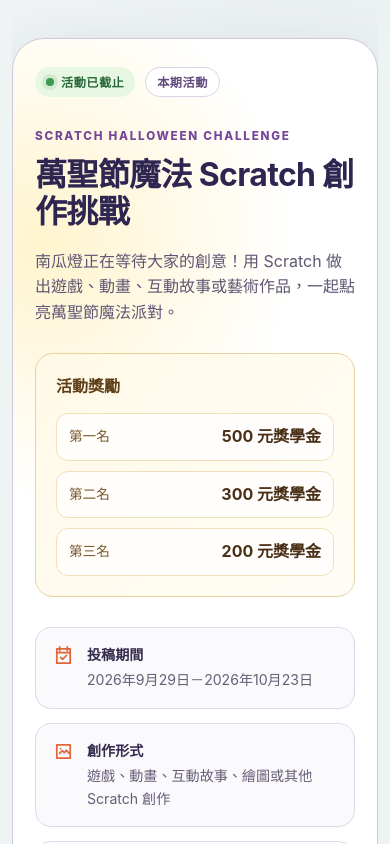
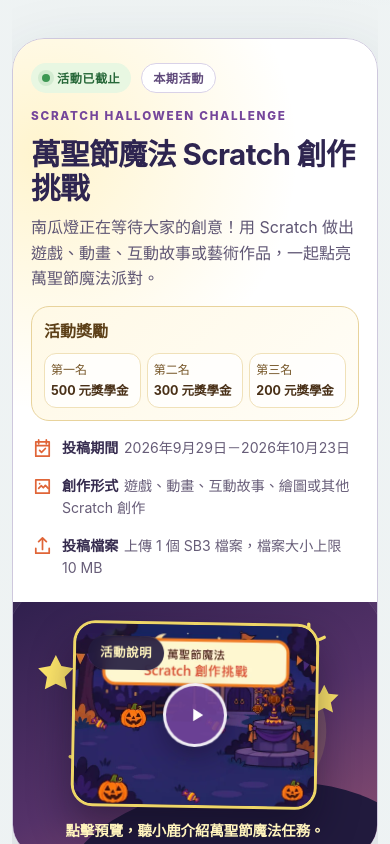
Before and after one commit to Wunia0219/scratch-gallery, a Vue app: page / in a window 390 px wide. Shown: the part 1180-2024 px from the top of the page. Built offline with nearby package versions, Linux system fonts and the light colour scheme; no server answers.

Commit message:
Enhance Halloween announcement board with new carousel navigation

```diff
--- a/src/components/AnnouncementBoard.vue
+++ b/src/components/AnnouncementBoard.vue
@@ -1,9 +1,11 @@
 <script setup>
-import { computed, defineAsyncComponent, ref, watch } from 'vue'
+import { computed, defineAsyncComponent, onMounted, ref, watch } from 'vue'
 import { formatActivityDate, getActivityPhase } from '../contentUpdates.js'
 import { useSiteState } from '../composables/useSiteState.js'
+import { catalogRequest } from '../composables/useGames.js'
 import { useLanguage } from '../i18n'
 import { useNow } from '../composables/useNow.js'
+import { halloweenShowcase } from '../lib/halloweenShowcase.js'
 import HalloweenAnnouncement from './HalloweenAnnouncement.vue'
 import previews from '../../public/standalone-games.json'
 
@@ -24,6 +26,46 @@ const activityPublished = computed(() => Boolean(activity.value?.isPublished))
 const halloweenPreview = computed(() => previews.find(preview => preview.id === activity.value?.previewId))
 watch([activityPublished, halloweenPreview], () => { previewOpen.value = false })
 
+const initialShowcase = state.value.halloweenShowcase
+const covers = ref(initialShowcase?.covers ?? [])
+const hasShowcase = computed(() => covers.value.length > 0)
+const showChallenge = computed(() => activityPublished.value || !hasShowcase.value)
+const hasTwoActivities = computed(() => activityPublished.value && hasShowcase.value)
+const currentSlide = ref(0)
+const viewport = ref(null)
+const navigation = ref(null)
+let teaserRequest = 0
+
+async function refreshShowcase() {
+  const request = ++teaserRequest
+  try {
+    const data = await catalogRequest(halloweenShowcase.api + '?view=teaser')
+    if (request === teaserRequest) covers.value = data.covers
+  } catch {
+    if (request === teaserRequest) covers.value = []
+  }
+}
+onMounted(() => { if (!initialShowcase) void refreshShowcase() })
+watch(() => state.value.catalogRevision, (revision, previous) => {
+  if (revision && previous && revision !== previous) void refreshShowcase()
+})
+watch(hasTwoActivities, hasTwo => { if (!hasTwo) currentSlide.value = 0 })
+
+function showSlide(index) {
+  if (!hasTwoActivities.value || index === currentSlide.value) return
+  const carousel = viewport.value
+  if (carousel) carousel.scrollTo({ left: index * carousel.clientWidth })
+}
+function updateSlide(event) {
+  if (!hasTwoActivities.value) return
+  const carousel = event.currentTarget
+  const index = carousel.scrollLeft >= carousel.clientWidth / 2 ? 1 : 0
+  if (index === currentSlide.value) return
+  if (carousel.contains(document.activeElement)) {
+    navigation.value?.querySelectorAll('button')[index ? 0 : 1]?.focus({ preventScroll: true })
+  }
+  currentSlide.value = index
+}
 </script>
 
 <template>
@@ -33,10 +75,25 @@ watch([activityPublished, halloweenPreview], () => { previewOpen.value = false }
         <p class="eyebrow">WHAT'S HAPPENING</p>
         <h2 id="announcements-title">{{ t('announcementsTitle') }}</h2>
       </div>
-      <p class="section-note">{{ t('announcementsIntro') }}</p>
+      <div class="announcement-heading-actions">
+        <p class="section-note">{{ t('announcementsIntro') }}</p>
+        <div v-if="hasTwoActivities" ref="navigation" class="announcement-navigation" role="group" :aria-label="t('announcementNavigation')"
+          @keydown.left.prevent="showSlide(0)" @keydown.right.prevent="showSlide(1)">
+          <button type="button" :aria-label="t('previousAnnouncement')" :aria-disabled="currentSlide === 0" aria-controls="announcement-slides" @click="showSlide(0)">
+            <svg aria-hidden="true" viewBox="0 0 24 24"><path d="m15 6-6 6 6 6" /></svg>
+          </button>
+          <span class="announcement-position" aria-hidden="true">{{ currentSlide + 1 }} / 2</span>
+          <span class="sr-only" aria-live="polite">{{ t('announcementPosition', { current: currentSlide + 1, title: currentSlide === 0 ? title : t('halloweenShowcaseTitle') }) }}</span>
+          <button type="button" :aria-label="t('nextAnnouncement')" :aria-disabled="currentSlide === 1" aria-controls="announcement-slides" @click="showSlide(1)">
+            <svg aria-hidden="true" viewBox="0 0 24 24"><path d="m9 6 6 6-6 6" /></svg>
+          </button>
+        </div>
+      </div>
     </div>
 
-    <article class="announcement-card announcement-card-halloween" :class="{ 'announcement-card-coming-soon': !activityPublished }">
+    <div id="announcement-slides" ref="viewport" class="announcement-carousel" @scroll.passive="updateSlide">
+    <article v-if="showChallenge" class="announcement-slide announcement-card announcement-card-halloween"
+      :class="{ 'announcement-card-coming-soon': !activityPublished }" :inert="currentSlide === 1">
       <template v-if="activityPublished">
       <div class="announcement-copy">
         <div class="announcement-meta">
@@ -123,8 +180,10 @@ watch([activityPublished, halloweenPreview], () => { previewOpen.value = false }
       </template>
     </article>
 
-    <VotingResults v-if="activityPublished" :key="activity.id" :activity-id="activity.id" />
-    <HalloweenAnnouncement />
+      <HalloweenAnnouncement v-if="hasShowcase" class="announcement-slide" :covers="covers" :inert="hasTwoActivities && currentSlide === 0" />
+    </div>
+
+    <VotingResults v-if="activityPublished" v-show="currentSlide === 0" :key="activity.id" :activity-id="activity.id" />
     <GamePlayerDialog v-if="activityPublished && halloweenPreview && previewOpen" :game="halloweenPreview" @close="previewOpen = false" />
   </section>
 </template>
--- a/src/i18n.js
+++ b/src/i18n.js
@@ -4,6 +4,7 @@ import { readStored, writeStored } from './lib/storage.js'
 const language = ref('zh-Hant')
 const messages = {
   'zh-Hant': {
+    announcementNavigation: '切換活動公告', previousAnnouncement: '上一則活動', nextAnnouncement: '下一則活動', announcementPosition: '第 {current} 則，共兩則。{title}',
     halloweenShowcaseTitle: '萬聖節 Scratch 作品展', halloweenShowcaseTeaser: '接南瓜、躲幽靈，看看兩個班級的同學把萬聖節變成了哪些玩法！',
     halloweenShowcaseVisit: '逛萬聖節作品展', halloweenShowcaseCover: '《{title}》的遊戲畫面', halloweenShowcaseIntro: '來自 Scratch-114 和 Scratch-115 的萬聖節創作。點一下封面，和同學一起闖進南瓜、幽靈和怪物的世界。',
     halloweenShowcaseSkip: '跳到主要內容', halloweenShowcaseRetry: '重新載入', halloweenShowcaseLoading: '正在載入作品…', halloweenShowcaseUnavailable: '作品暫時無法載入',
@@ -24,6 +25,7 @@ const messages = {
     footer: 'Scratch 創作成果展', languageLabel: '選擇語言', primaryNavigation: '主要導覽', navigationLabel: '網站導覽', browseMenu: '瀏覽選單', openMenu: '開啟導覽選單', closeMenu: '關閉導覽選單', homeLabel: 'Scratch 創作館首頁', newContent: '有新內容', menuHasUpdates: '導覽中有新內容', drawerTitle: '今天想探索什麼？', drawerText: '從學生作品、活動消息到教學創作，選一條路開始逛逛。', drawerFooter: '每一個作品，都是孩子把想法做出來的證明。', studentNavHint: '瀏覽學生 Scratch 創作', eventsNavHint: '查看活動與投稿消息', teacherNavHint: '探索老師示範作品', learningNavHint: '認識課程學習理念', activityReminderLabel: '活動時程提醒', activityReminderUpcoming: '萬聖節創作挑戰即將開始', activityReminderOpen: '萬聖節創作挑戰徵稿中', activityReminderClosing: '萬聖節創作挑戰即將截止', activityReminderDates: '{start} 開始徵稿 · {end} 截止', activityReminderDays: '剩 {count} 天', viewActivity: '查看活動', dismissActivityReminder: '關閉活動提醒', newWork: '新上架', playWork: '遊玩《{title}》', unavailableWork: '《{title}》尚未上架', play: '遊玩', ready: '可遊玩', preparing: '準備中', creator: '創作者：', playCount: '遊玩次數 {count}', closeGame: '關閉這個視窗即可結束遊戲。', nowPlaying: '正在遊玩', close: '關閉',
   },
   en: {
+    announcementNavigation: 'Browse event announcements', previousAnnouncement: 'Previous event', nextAnnouncement: 'Next event', announcementPosition: '{current} of 2. {title}',
     halloweenShowcaseTitle: 'Halloween Scratch Showcase', halloweenShowcaseTeaser: 'Catch pumpkins, dodge ghosts, and see how two Scratch classes turned Halloween into play.',
     halloweenShowcaseVisit: 'Explore the Halloween showcase', halloweenShowcaseCover: 'Gameplay from “{title}”', halloweenShowcaseIntro: 'Halloween creations by Scratch-114 and Scratch-115. Select a cover to enter a world of pumpkins, ghosts, and monsters.',
     halloweenShowcaseSkip: 'Skip to main content', halloweenShowcaseRetry: 'Reload', halloweenShowcaseLoading: 'Loading projects…', halloweenShowcaseUnavailable: 'Projects are temporarily unavailable',
--- a/styles.css
+++ b/styles.css
@@ -207,7 +207,41 @@ h3 { font-size: 1.15rem; letter-spacing: -.02em; }
 
 .announcement-board { padding-block: 96px; border-top: 1px solid color-mix(in srgb, var(--line) 72%, transparent); scroll-margin-top: 100px; }
 .announcement-heading { align-items: center; }
+.announcement-heading-actions { display: flex; flex-wrap: wrap; justify-content: flex-end; align-items: center; gap: 12px 24px; }
+.announcement-navigation { display: inline-flex; flex: none; align-items: center; gap: 8px; }
+.announcement-navigation button {
+  display: grid;
+  width: 44px;
+  height: 44px;
+  padding: 0;
+  place-items: center;
+  border: 1px solid var(--line);
+  border-radius: 14px;
+  background: var(--surface-raised);
+  color: var(--ink);
+  cursor: pointer;
+}
+.announcement-navigation button:not([aria-disabled="true"]):hover { background: var(--ink); color: white; }
+.announcement-navigation button[aria-disabled="true"] { color: var(--muted); opacity: .58; cursor: default; }
+.announcement-navigation svg { width: 21px; height: 21px; }
+.announcement-position { min-width: 46px; color: var(--muted); font-size: .85rem; font-weight: 750; text-align: center; font-variant-numeric: tabular-nums; }
+.announcement-carousel {
+  display: grid;
+  grid-auto-flow: column;
+  grid-auto-columns: 100%;
+  overflow-x: auto;
+  overflow-y: hidden;
+  border-radius: var(--radius-lg);
+  box-shadow: var(--shadow-lg);
+  scroll-behavior: smooth;
+  scroll-snap-type: x mandatory;
+  scrollbar-width: none;
+  overscroll-behavior-x: contain;
+}
+.announcement-carousel::-webkit-scrollbar { display: none; }
+.announcement-slide { min-width: 0; scroll-snap-align: start; scroll-snap-stop: always; }
 .announcement-card { position: relative; display: grid; grid-template-columns: 1.18fr .82fr; min-height: 500px; overflow: hidden; border: 1px solid #cec8dd; border-radius: var(--radius-lg); background: var(--surface-raised); box-shadow: var(--shadow-lg); }
+.announcement-carousel .announcement-slide { box-shadow: none; }
 .announcement-card::before { position: absolute; inset: 0; z-index: 0; content: ""; pointer-events: none; background: radial-gradient(circle at 8% 14%, rgba(255,201,10,.2), transparent 16rem); }
 .announcement-private-preview { display: grid; min-height: 500px; grid-column: 1 / -1; grid-template-columns: 1.18fr .82fr; pointer-events: none; filter: blur(11px) saturate(.68); opacity: .58; transform: scale(1.04); user-select: none; }
 .announcement-private-copy { display: flex; padding: clamp(42px, 6vw, 72px); flex-direction: column; justify-content: center; background: radial-gradient(circle at 8% 14%, rgba(255,201,10,.24), transparent 17rem), #fff; }
@@ -271,9 +305,19 @@ h3 { font-size: 1.15rem; letter-spacing: -.02em; }
 .announcement-preview-play { position: absolute; top: 50%; left: 50%; display: grid; width: 64px; height: 64px; place-items: center; border: 3px solid rgba(255,255,255,.9); border-radius: 50%; background: rgba(114,68,154,.9); box-shadow: 0 10px 24px rgba(13,8,27,.35); transform: translate(-50%, -50%); }
 .announcement-preview-play svg { width: 30px; height: 30px; margin-left: 3px; fill: currentColor; stroke: none; }
 .announcement-art p { position: absolute; z-index: 4; right: 26px; bottom: 24px; left: 26px; margin: 0; color: #fff4bd; font-size: .9rem; font-weight: 750; text-align: center; text-wrap: balance; }
+.announcement-carousel .announcement-copy { padding: clamp(26px, 4vw, 46px); }
+.announcement-carousel .announcement-meta { margin-bottom: 16px; }
+.announcement-carousel .announcement-copy h3 { margin-bottom: 12px; font-size: clamp(1.85rem, 3.2vw, 3rem); }
+.announcement-carousel .announcement-prizes { margin-top: 16px; padding: 14px; }
+.announcement-carousel .announcement-prizes h4 { margin-bottom: 8px; }
+.announcement-carousel .announcement-prizes-list li { padding: 8px; }
+.announcement-carousel .announcement-details { grid-template-columns: 1fr; gap: 3px; margin: 14px 0 0; }
+.announcement-carousel .announcement-details li { gap: 8px; padding: 6px 0; border: 0; background: transparent; box-shadow: none; }
+.announcement-carousel .announcement-details strong { display: inline; margin-right: .4em; }
+.announcement-carousel .announcement-actions { margin-top: 16px; }
 
 .halloween-announcement {
-  margin-top: 28px;
+  display: grid;
   border-radius: var(--radius-lg);
   background: #19223f;
   color: #fff8e8;
@@ -283,6 +327,7 @@ h3 { font-size: 1.15rem; letter-spacing: -.02em; }
   display: grid;
   grid-template-columns: minmax(0, .86fr) minmax(0, 1.14fr);
   align-items: center;
+  align-content: center;
   gap: clamp(22px, 4vw, 60px);
   padding: clamp(22px, 4vw, 56px);
   border: 1px solid #41465e;
@@ -292,7 +337,7 @@ h3 { font-size: 1.15rem; letter-spacing: -.02em; }
   background: radial-gradient(ellipse at 96% 80%, #694450, transparent 65%);
 }
 .halloween-announcement-link:hover { color: #fff8e8; border-color: #edb165; }
-.halloween-announcement-link:focus-visible { outline: 3px solid var(--focus); outline-offset: 5px; }
+.halloween-announcement-link:focus-visible { outline: 3px solid var(--focus); outline-offset: -5px; }
 .halloween-announcement-copy h3 { margin-bottom: 14px; font-size: clamp(1.75rem, 4vw, 3rem); text-wrap: balance; }
 .halloween-announcement-copy p { max-width: 28em; margin-bottom: 22px; color: #e6dbea; }
 .halloween-showcase-button { background: #ffcd76; color: #252136; }
@@ -547,6 +592,21 @@ dialog::backdrop { background: rgba(13,20,16,.72); backdrop-filter: blur(4px); }
   .announcement-actions { align-items: stretch; flex-direction: column; }
   .announcement-button { width: 100%; }
   .announcement-art { min-height: 320px; }
+  .announcement-heading-actions { justify-content: space-between; width: 100%; }
+  .announcement-carousel .announcement-meta { margin-bottom: 14px; }
+  .announcement-carousel .announcement-copy { padding: 24px 18px 16px; }
+  .announcement-carousel .announcement-copy h3 { margin-bottom: 10px; font-size: 1.85rem; }
+  .announcement-carousel .announcement-prizes { margin-top: 14px; padding: 12px; }
+  .announcement-carousel .announcement-prizes-list { grid-template-columns: repeat(3, minmax(0, 1fr)); gap: 6px; }
+  .announcement-carousel .announcement-prizes-list li { display: grid; gap: 2px; padding: 6px; font-size: .75rem; }
+  .announcement-carousel .announcement-prizes-list strong { font-size: .78rem; }
+  .announcement-carousel .announcement-details { margin-top: 10px; }
+  .announcement-carousel .announcement-art { min-height: 0; padding: 20px 18px 48px; }
+  .announcement-carousel .announcement-preview { width: min(100%, 246px); }
+  .announcement-carousel .announcement-preview img { height: auto; }
+  .announcement-carousel .announcement-art p { bottom: 14px; }
+  .halloween-announcement-covers:not(.halloween-announcement-covers-fewer) { grid-template-columns: repeat(2, minmax(0, 1fr)); }
+  .halloween-announcement-covers img:first-child:nth-last-child(3) { grid-column: 1 / -1; grid-row: auto; }
   .learning-grid { grid-template-columns: 1fr; }
   .learning-grid article { min-height: 0; }
   .filter-group { grid-template-columns: 1fr; gap: 7px; }
```
Also changed, not shown: scripts/test-activity-render.mjs (+7 -0 lines), src/components/HalloweenAnnouncement.vue (+2 -21 lines).
